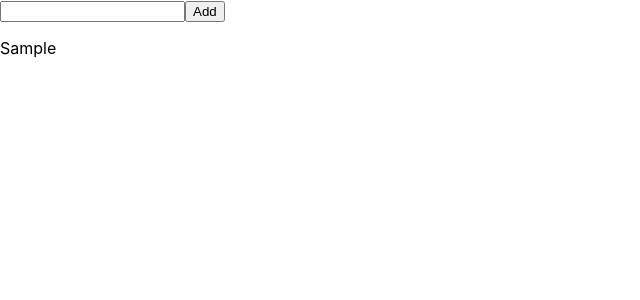
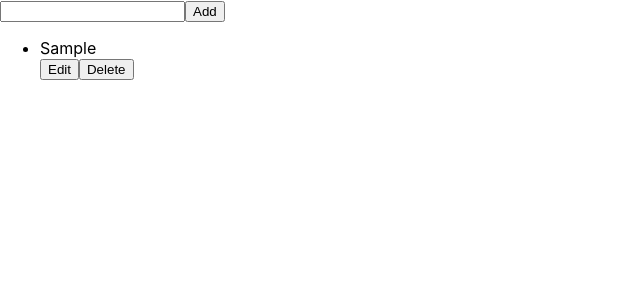
Before and after one commit to otsang3/grocery-buddy, a React (Create React App) app: page / in a window 1280 px wide. Both pictures are taken after typing "Sample" into the empty fields and a click on the button "Add". Shown: the top 300 px of the page, without its empty margins (0-640 px from the left). Built offline with nearby package versions, Linux system fonts and the light colour scheme.

Commit message:
add ListItem.js

```diff
--- a/src/App.js
+++ b/src/App.js
@@ -1,14 +1,15 @@
 import React from 'react';
 import Form from './components/Form';
 import ListContextProvider from './contexts/ListContext';
+import List from './components/List';
 
 function App() {
   return (
     <div>
       <ListContextProvider>
         <Form/>
+        <List/>
       </ListContextProvider>
-
     </div>
   );
 }
--- a/src/components/Form.js
+++ b/src/components/Form.js
@@ -23,7 +23,6 @@
             value={value}
             />
             <button onClick={() => handleClick()}>Add</button>
-            <p>{state}</p>
         </div>
     )
 }
--- a/src/components/List.js
+++ b/src/components/List.js
@@ -0,0 +1,24 @@
+import React, { useContext } from 'react';
+import { ListContext } from '../contexts/ListContext';
+import ListItem from './ListItem'
+
+function List() {
+
+    const listContext = useContext(ListContext);
+
+    const { state } = listContext;
+
+    const renderList = state.map((item, index) => {
+        return(
+            <ListItem item={item} key={index}/>
+        )
+    })
+
+    return(
+        <div>
+            {renderList}
+        </div>
+    )
+}
+
+export default List;
--- /dev/null
+++ b/src/components/ListItem.js
@@ -0,0 +1,14 @@
+import React from 'react';
+
+function ListItem(props) {
+
+    return(
+        <ul>
+            <li>{props.item}</li>
+            <button>Edit</button>
+            <button>Delete</button>
+        </ul>
+    )
+}
+
+export default ListItem;
```
